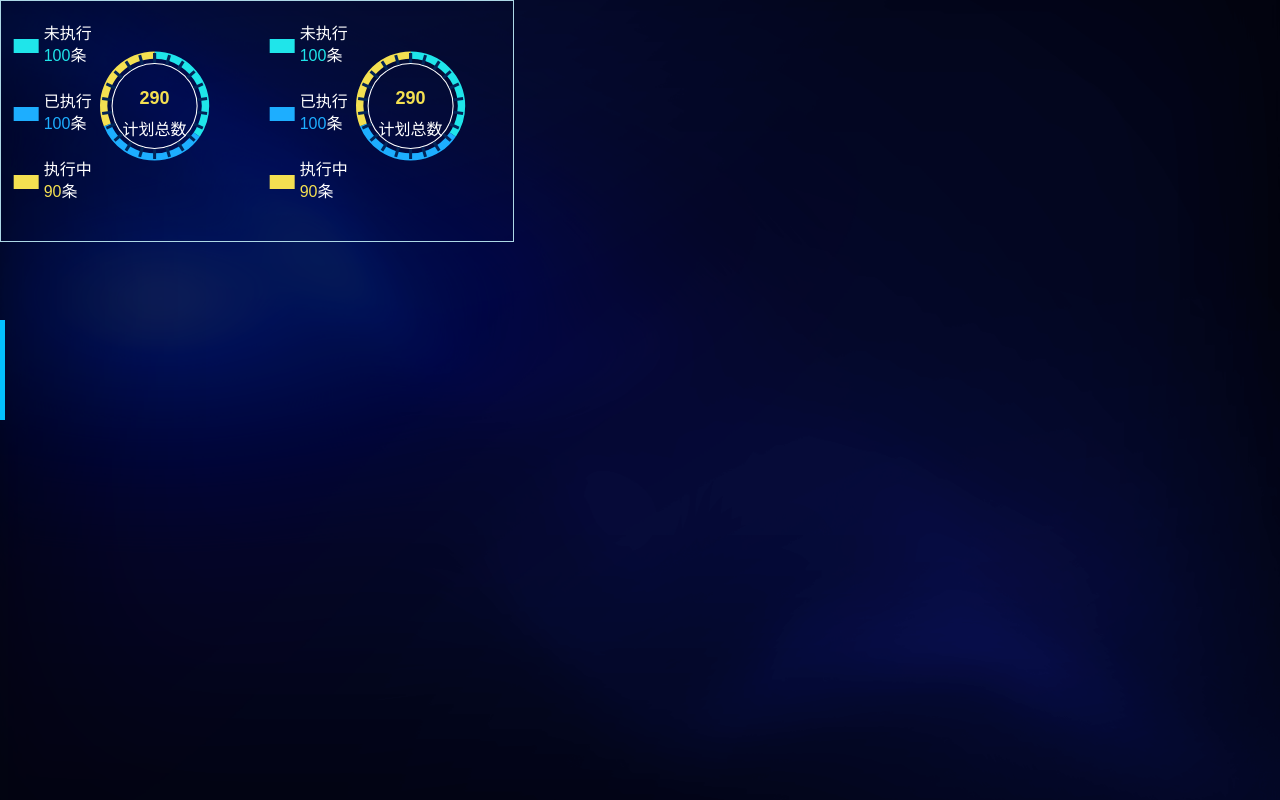
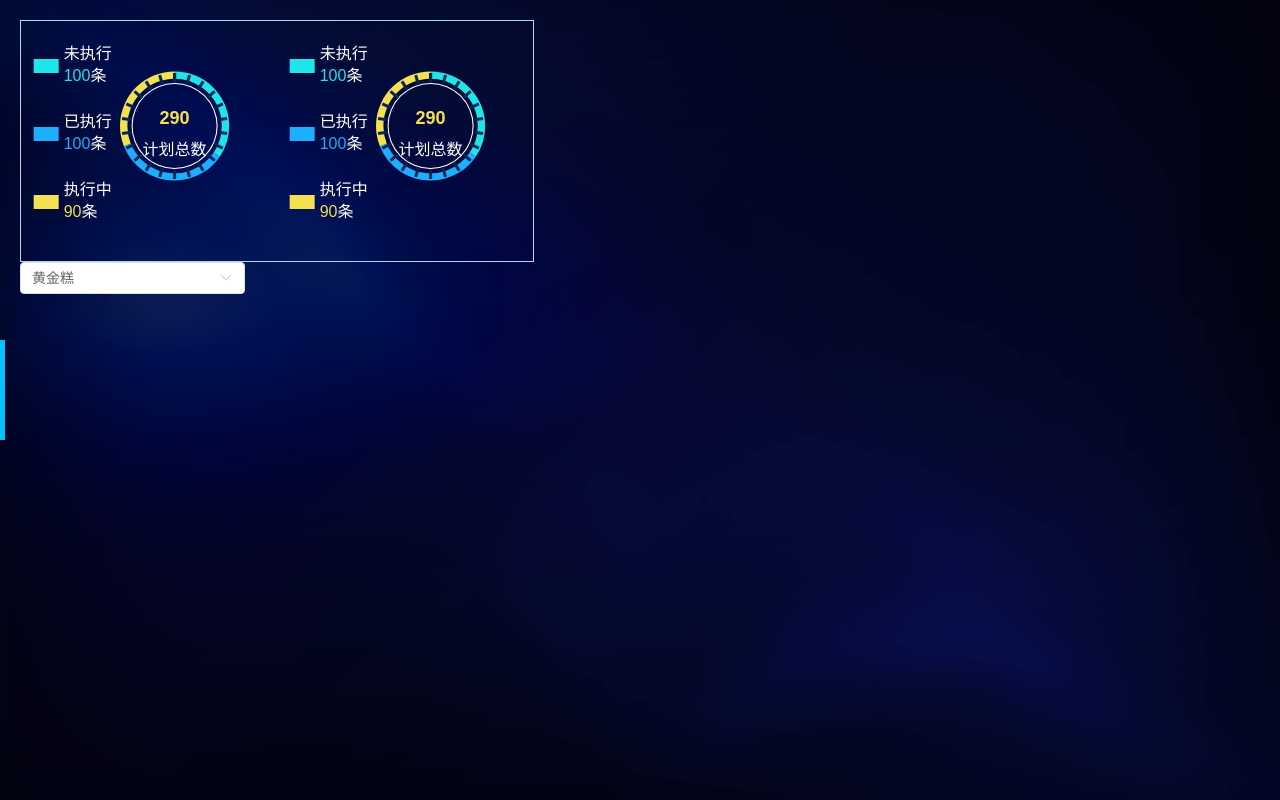
Before and after one commit to jiajinjuan2019/vue3-ts, a Vue app: page / in a window 1280 px wide. Built offline with nearby package versions, Linux system fonts and the light colour scheme.

Commit message:
element安装

```diff
--- a/package.json
+++ b/package.json
@@ -8,6 +8,7 @@
   },
   "dependencies": {
     "echarts": "^5.1.2",
+    "element-plus": "^1.1.0-beta.7",
     "vue": "^3.2.6",
     "vue-echarts": "^6.0.0"
   },
--- a/src/main.ts
+++ b/src/main.ts
@@ -1,9 +1,11 @@
 import { createApp } from 'vue'
 import App from './App.vue'
 import '../src/style/flexbox.scss'
-import  'echarts';
+import 'echarts';
 import VChart from "vue-echarts";
-
+import ElementPlus from 'element-plus'
+import 'element-plus/dist/index.css'
 const app = createApp(App)
 app.component('v-chart', VChart)
+app.use(ElementPlus)
 app.mount('#app')
--- a/src/view/home/index.vue
+++ b/src/view/home/index.vue
@@ -14,6 +14,10 @@
         <div class="vue3pie">
           <vue3pie/>
         </div>
+        <!-- element -->
+        <div class="elementsele">
+          <eleSelect/>
+        </div>
       </div>
       <div class="two"></div>
       <div class="three"></div>
@@ -24,10 +28,12 @@
 import { reactive, ref } from "vue";
 import leftNav from "../../components/leftBav.vue";
 import vue3pie from './module/vue3pie/index.vue'
+import eleSelect from './module/eleSelect.vue'
 export default {
   components: {
     leftNav,
-    vue3pie
+    vue3pie,
+    eleSelect
   },
   setup() {
     let isShowNav = ref(false);
@@ -64,6 +70,7 @@ export default {
     width: 100%;
     height: 100%;
     display: flex;
+    margin: 20px;
     .one{
       width: 40%;
       height: 100%;
--- /dev/null
+++ b/src/view/home/module/eleSelect.vue
@@ -0,0 +1,56 @@
+<template>
+  <div class="eleSelect">
+    <el-select v-model="value" placeholder="请选择">
+      <el-option
+        v-for="item in options"
+        :key="item.value"
+        :label="item.label"
+        :value="item.value"
+        :disabled="item.disabled"
+      >
+      </el-option>
+    </el-select>
+  </div>
+</template>
+<script lang="ts">
+import { ref } from "vue";
+export default {
+  setup() {
+    let options= [
+      {
+        value: "选项1",
+        label: "黄金糕"
+      },
+      {
+        value: "选项2",
+        label: "双皮奶",
+        disabled: true
+      },
+      {
+        value: "选项3",
+        label: "蚵仔煎",
+      },
+      {
+        value: "选项4",
+        label: "龙须面",
+      },
+      {
+        value: "选项5",
+        label: "北京烤鸭"
+      }
+    ];
+    let value = ref("选项1");
+    return {
+     options,
+      value
+
+    };
+  },
+};
+</script>
+<style lang="scss" scoped>
+.eleSelect {
+  width: 100%;
+  height: 100%;
+}
+</style>
```
